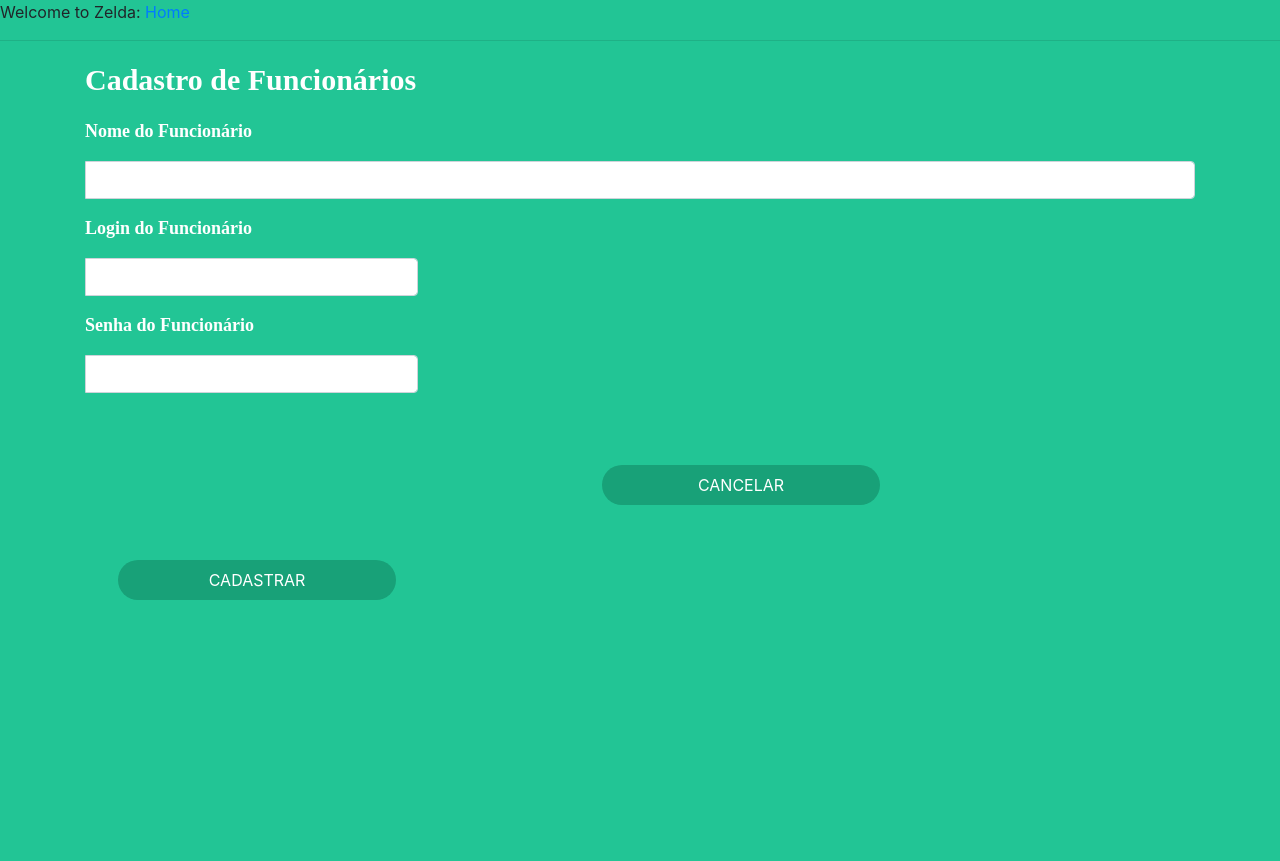
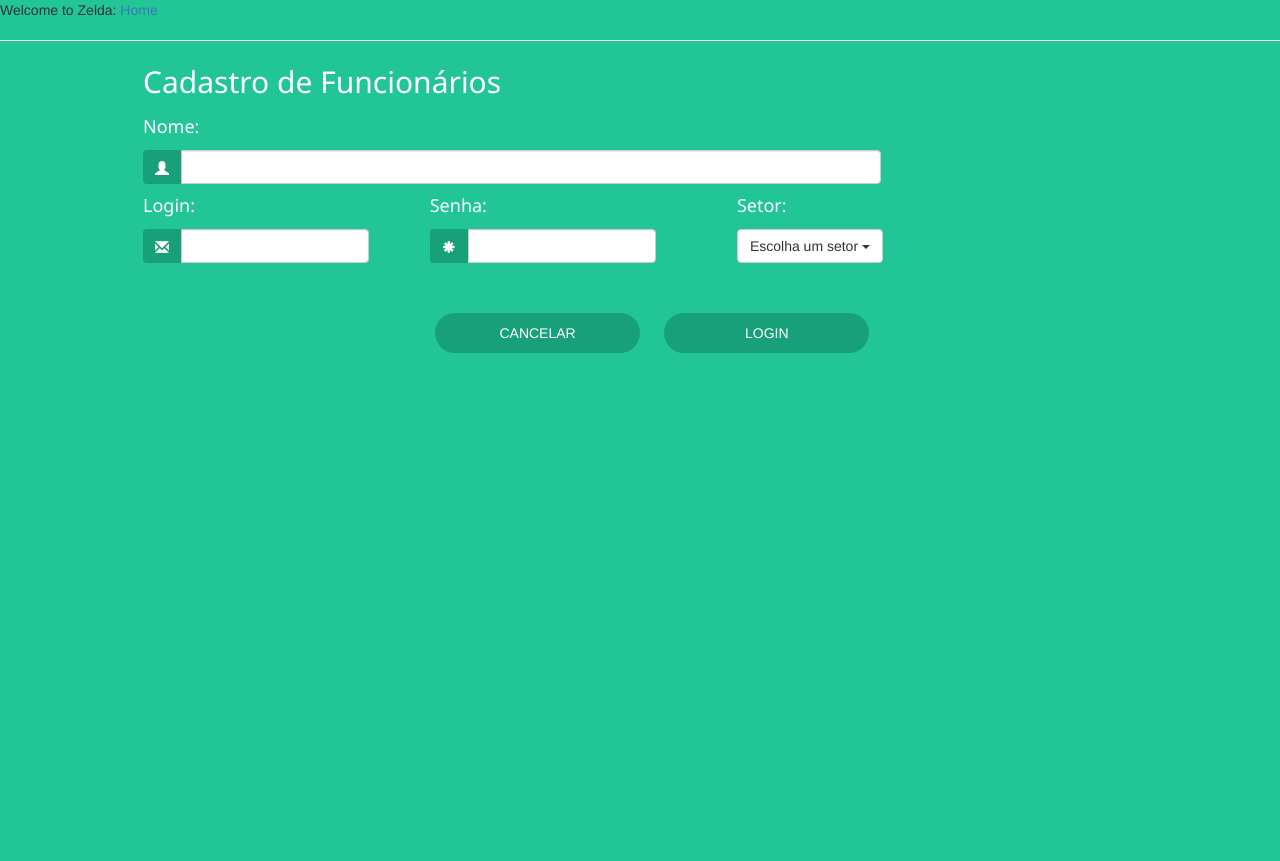
Before and after one commit to AndBol/mpsProject, a Python web app: template app/templates/cadastroFuncionario.html in a window 1280 px wide. Before the commit the page ends 600 px from the top, so only its background shows below. Run offline with Jinja, Linux system fonts and the light colour scheme; the template is opened without the code that fills it, so the values that code supplies are empty; some libraries are stand-ins or nearby versions.

Commit message:
Add files via upload
Página finalizada, faltando somente a programação dos componentes

```diff
--- a/app/templates/cadastroFuncionario.html
+++ b/app/templates/cadastroFuncionario.html
@@ -1,32 +1,63 @@
 {% extends "base.html" %}
 
 {% block styles %}
-<link rel="stylesheet" style="text/css " href="static/style.css">
+<link  href="/static/style.css" type="text/css" rel="stylesheet">
 {% endblock %}
 
 {% block content %}
-	<div class="container" id="login-page-container">
-        <form>
-					<p style="font-family:Segoi; font-weight:bold; font-size:30; color:white">Cadastro de Funcionários</p>
 
-					<p style="font-family:Segoi; font-weight:bold; font-size:18; color:white">Nome do Funcionário</p>
-					<div class="form-group input-group" style="width:100%">
-    	      	<span class="input-group-addon">
-	              </span>
-	              <input class="form-control">
-						</div>
-								<p style="font-family:Segoi; font-weight:bold; font-size:18; color:white">Login do Funcionário</p>
-								<div class="form-group input-group" style="width:30%">
-									<span class="input-group-addon"></span>
-			            <input class="form-control">
-		           	</div>
-								<p style="font-family:Segoi; font-weight:bold; font-size:18; color:white">Senha do Funcionário</p>
-								<div class="form-group input-group" style="width:30%">
-									<span class="input-group-addon"></span>
-									<input class="form-control">
-								</div>
-        </form>
-				<button class="round-button" style="margin-top: 5%; margin-left:46.6%; width:25%" type="submit">CANCELAR</button>
-				<button class="round-button" style="margin-top: 5%; margin-left:3%; width:25%" type="submit">CADASTRAR</button>
-
+    <div class="container" id="login-page-container" style="width: 80%;">
+        <p style="font-family:Segoe UI; font-weight:normal; font-size:30; color:white">Cadastro de Funcionários</p>
+        <div class="row">
+            <div class="col-md-9">
+                <p style="font-family:Segoe UI; font-weight:normal; font-size:18; color:white">Nome:</p>
+                <div class="input-group">
+                    <span class="input-group-addon">
+	    	            <span class="glyphicon glyphicon-user" aria-hidden="true"></span>
+	                </span>
+                    <input type="text" class="form-control"aria-describedby="input_nome">
+                </div>
+            </div>
+        </div>
+        <div class="row" style="margin-top: 1%;">
+            <div class="col-md-3" style="margin-right: 3%;">
+                <p style="font-family:Segoe UI; font-weight:normal; font-size:18; color:white">Login:</p>
+                <div class="input-group">
+                    <span class="input-group-addon">
+	    	            <span class="glyphicon glyphicon-envelope" aria-hidden="true"></span>
+	                </span>
+                    <input type="text" class="form-control" aria-describedby="input_login">
+                </div>
+            </div>
+            <div class="col-md-3" style="margin-right: 5%;">
+                <p style="font-family:Segoe UI; font-weight:normal; font-size:18; color:white">Senha:</p>
+                <div class="input-group">
+                    <span class="input-group-addon">
+	        	        <span class="glyphicon glyphicon-asterisk" aria-hidden="true"></span>
+	                </span>
+                    <input type="text" class="form-control" aria-describedby="input_senha">
+                </div>
+            </div>
+            <div class="col-md-3">
+                <p style="font-family:Segoe UI; font-weight:normal; font-size:18; color:white">Setor:</p>
+                <div class="dropdown" style="width: auto;">
+                    <button class="btn btn-default dropdown-toggle" type="button" id="dropdownMenu1" data-toggle="dropdown" aria-haspopup="true" aria-expanded="true">
+                        Escolha um setor
+                        <span class="caret"></span>
+                    </button>
+                    <ul class="dropdown-menu" aria-labelledby="dropdownMenu1">
+                        <li><a href="#">Action</a></li>
+                        <li><a href="#">Another action</a></li>
+                        <li><a href="#">Something else here</a></li>
+                        <li role="separator" class="divider"></li>
+                        <li><a href="#">Separated link</a></li>
+                    </ul>
+                </div>
+            </div>
+        </div>
+        <div class="row justify-content-md-center" style="margin-top: 5%;">
+            <button class="round-button" type="submit" style="width: 20%; margin-left: 30%; margin-right: 2%">CANCELAR</button>
+            <button class="round-button" type="submit" style="width: 20%;">LOGIN</button>
+        </div>
+    </div>
 {% endblock %}
```
